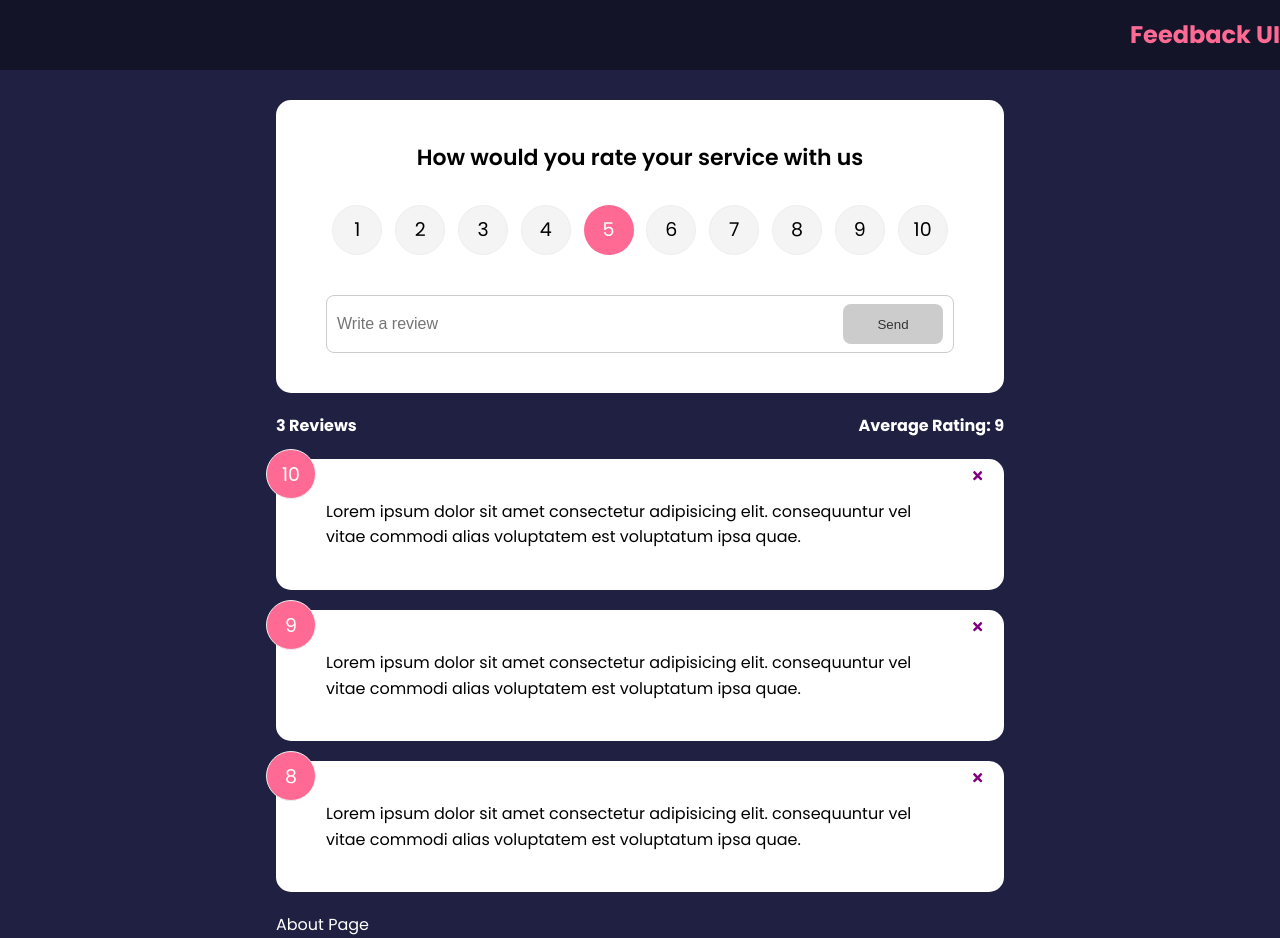
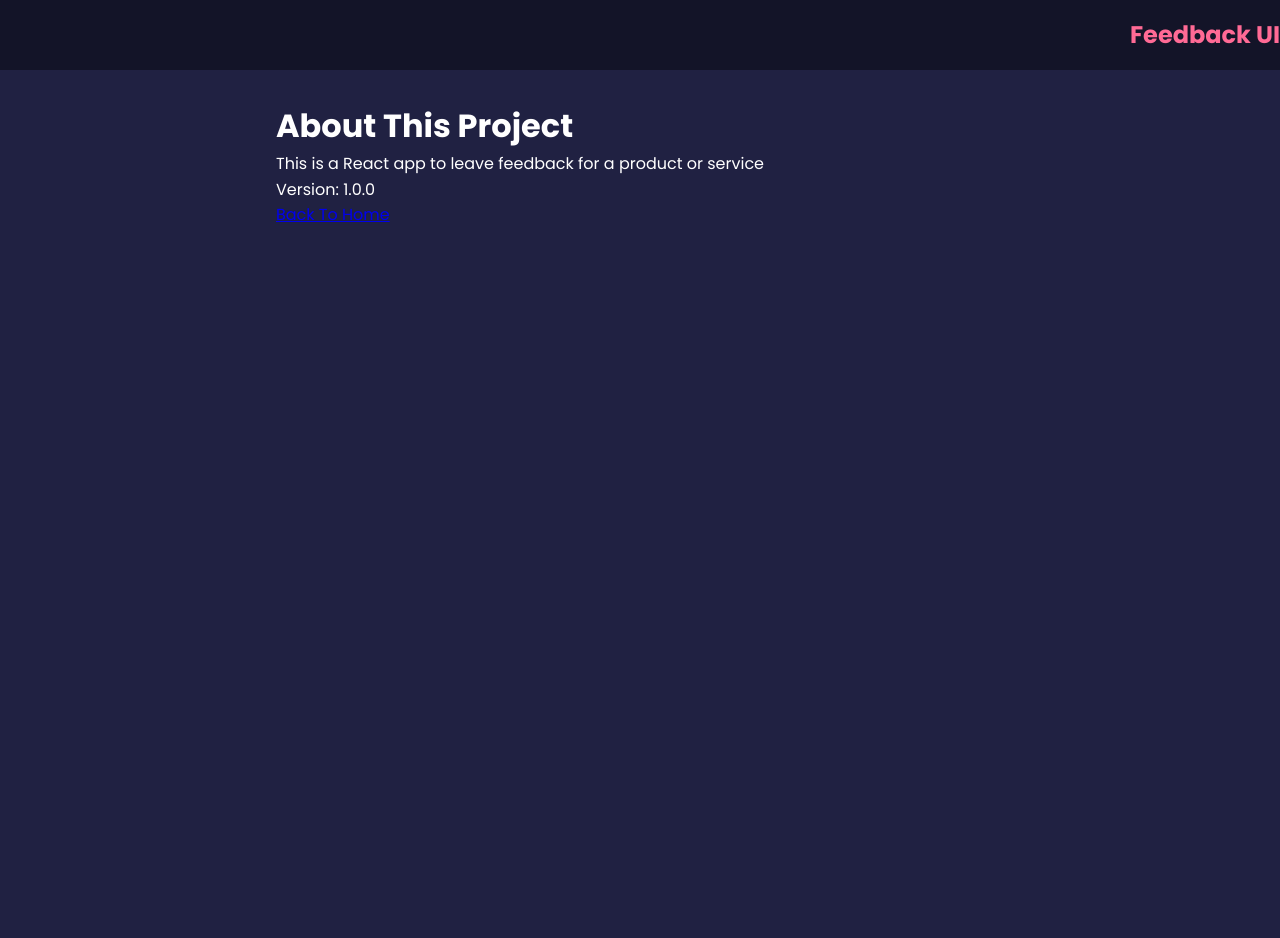
Before and after one commit to ATuray77/feedback-app, a React (Create React App) app: page /about in a window 1280 px wide. After the commit the page ends 800 px from the top, so only its background shows below. Built offline with nearby package versions, Linux system fonts and the light colour scheme.

Commit message:
done adding react-router-dom version 6

```diff
--- a/src/App.js
+++ b/src/App.js
@@ -1,5 +1,5 @@
 import { v4 as uuidv4} from 'uuid'
-import {BrowserRouter} from 'react-router-dom'//router implementation
+import {BrowserRouter as Router, Route, Routes} from 'react-router-dom'//router implementation. A component for rendering anything in a specific route
 import { useState } from "react"
 import Header from "./components/Header"
 import FeedbackList from "./components/FeedbackList"
@@ -26,15 +26,24 @@
     }
 
     return (
-    <>
+    <Router>
     <Header />
     <div className="container">
-        <FeedbackForm  handleAdd={addFeedback}/>
-        <FeedbackStats feedback={feedback}/>
-        <FeedbackList feedback={feedback} handleDelete={deleteFeedback}/>
-        <AboutPage />
+        <Routes>
+        <Route exact path='/' element={
+            <>
+             <FeedbackForm  handleAdd={addFeedback}/>
+             <FeedbackStats feedback={feedback}/>
+             <FeedbackList feedback={feedback} handleDelete={deleteFeedback}/>
+            </>
+        }>
+
+        </Route>
+
+        <Route path='/about' element={<AboutPage />} />
+        </Routes>
     </div>
-    </>
+    </Router>
 
     )
 }
--- a/src/pages/AboutPage.jsx
+++ b/src/pages/AboutPage.jsx
@@ -1,9 +1,16 @@
+import Card from '../components/shared/Card'
 import React from 'react'
 
 function AboutPage() {
   return (
     <div>
-      About Page
+      <h1>About This Project</h1>
+      <p>This is a React app to leave feedback for a product or service</p>
+      <p>Version: 1.0.0</p>
+
+      <p>
+        <a href='/'>Back To Home</a>
+      </p>
     </div>
   )
 }
```
